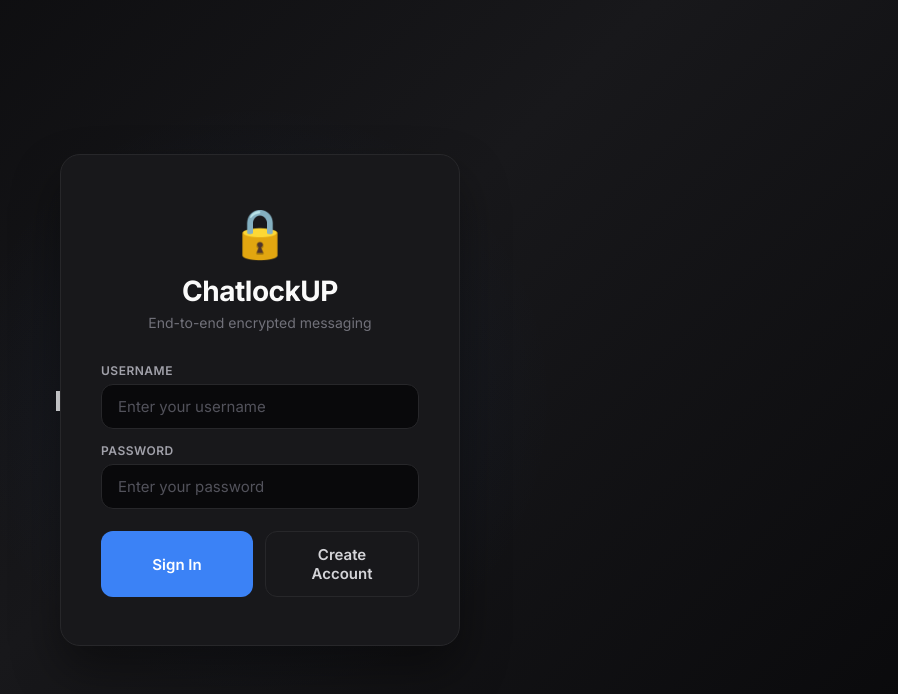
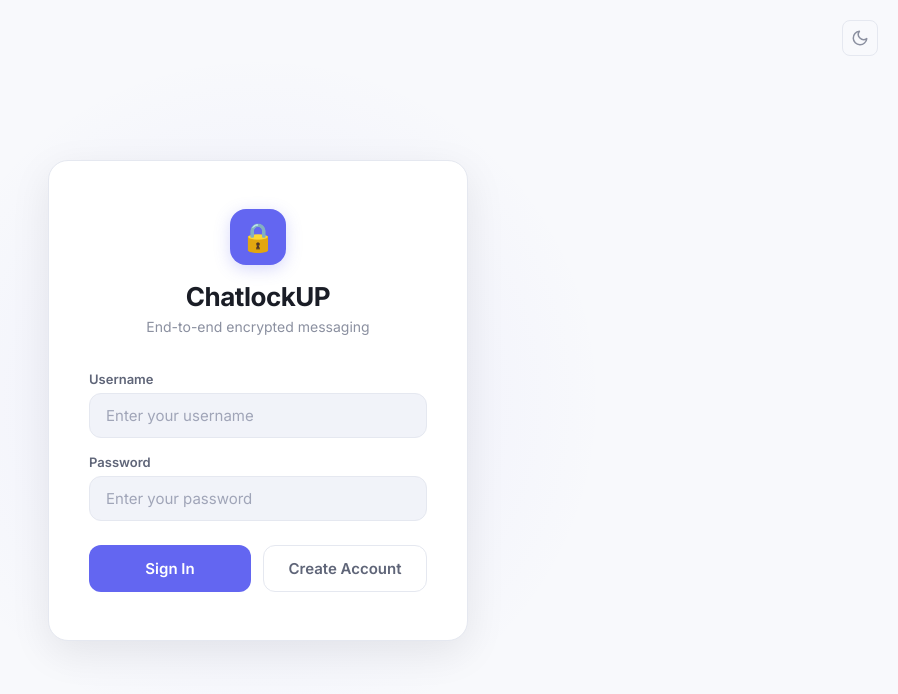
Before and after one commit to Aditya-Prakash14/ChatlockUP, a React (Create React App) app in the folder client/: page / in a window 1280 px wide. Shown: the top 694 px of the page, without its empty margins (382-1280 px from the left). Built offline with nearby package versions, Linux system fonts and the light colour scheme; no server answers.

Commit message:
feat(styles): update App.css for improved theming and layout consistency

```diff
--- a/client/src/App.css
+++ b/client/src/App.css
@@ -7,7 +7,7 @@
   align-items: center;
   justify-content: center;
   height: 100vh;
-  background: linear-gradient(135deg, #09090b 0%, #18181b 50%, #09090b 100%);
+  background: var(--bg-secondary);
   position: relative;
   overflow: hidden;
 }
@@ -15,9 +15,9 @@
 .auth-screen::before {
   content: '';
   position: absolute;
-  width: 600px;
-  height: 600px;
-  background: radial-gradient(circle, rgba(59, 130, 246, 0.08) 0%, transparent 70%);
+  width: 700px;
+  height: 700px;
+  background: radial-gradient(circle, var(--accent-light) 0%, transparent 70%);
   top: 50%;
   left: 50%;
   transform: translate(-50%, -50%);
@@ -26,51 +26,58 @@
 
 .auth-card {
   position: relative;
-  background: #18181b;
-  border: 1px solid #27272a;
-  border-radius: 20px;
+  background: var(--bg-primary);
+  border: 1px solid var(--border-primary);
+  border-radius: var(--radius-xl);
   padding: 48px 40px;
-  width: 400px;
+  width: 420px;
   max-width: 90vw;
-  box-shadow: 0 24px 48px rgba(0, 0, 0, 0.4);
-  animation: fadeUp 0.4s ease-out;
+  box-shadow: var(--shadow-lg);
+  animation: fadeUp 0.5s cubic-bezier(0.16, 1, 0.3, 1);
 }
 
 @keyframes fadeUp {
-  from { opacity: 0; transform: translateY(20px); }
+  from { opacity: 0; transform: translateY(24px); }
   to { opacity: 1; transform: translateY(0); }
 }
 
 .auth-logo {
   text-align: center;
-  margin-bottom: 32px;
+  margin-bottom: 36px;
 }
 
 .auth-logo .logo-icon {
-  font-size: 48px;
-  display: block;
-  margin-bottom: 12px;
+  width: 56px;
+  height: 56px;
+  background: var(--accent);
+  border-radius: var(--radius-lg);
+  display: flex;
+  align-items: center;
+  justify-content: center;
+  font-size: 28px;
+  margin: 0 auto 16px;
+  box-shadow: 0 4px 16px var(--accent-shadow);
 }
 
 .auth-logo h1 {
-  font-size: 28px;
+  font-size: 26px;
   font-weight: 700;
-  color: #fafafa;
+  color: var(--text-primary);
   letter-spacing: -0.5px;
 }
 
 .auth-logo p {
-  color: #71717a;
+  color: var(--text-tertiary);
   font-size: 14px;
   margin-top: 6px;
 }
 
 .auth-error {
-  background: rgba(239, 68, 68, 0.1);
-  border: 1px solid rgba(239, 68, 68, 0.2);
-  color: #fca5a5;
+  background: var(--error-bg);
+  border: 1px solid var(--error-border);
+  color: var(--error);
   padding: 10px 14px;
-  border-radius: 10px;
+  border-radius: var(--radius-md);
   font-size: 13px;
   margin-bottom: 16px;
   text-align: center;
@@ -79,42 +86,36 @@
 .auth-form {
   display: flex;
   flex-direction: column;
-  gap: 14px;
-}
-
-.input-group {
-  position: relative;
+  gap: 16px;
 }
 
 .input-group label {
   display: block;
-  font-size: 12px;
+  font-size: 13px;
   font-weight: 600;
-  color: #a1a1aa;
+  color: var(--text-secondary);
   margin-bottom: 6px;
-  text-transform: uppercase;
-  letter-spacing: 0.5px;
 }
 
 .input-group input {
   width: 100%;
   padding: 12px 16px;
-  background: #09090b;
-  border: 1px solid #27272a;
-  border-radius: 12px;
-  color: #fafafa;
+  background: var(--bg-input);
+  border: 1px solid var(--border-primary);
+  border-radius: var(--radius-md);
+  color: var(--text-primary);
   font-size: 15px;
   transition: border-color 0.2s, box-shadow 0.2s;
   outline: none;
 }
 
 .input-group input:focus {
-  border-color: #3b82f6;
-  box-shadow: 0 0 0 3px rgba(59, 130, 246, 0.15);
+  border-color: var(--accent);
+  box-shadow: 0 0 0 3px var(--accent-light);
 }
 
 .input-group input::placeholder {
-  color: #52525b;
+  color: var(--text-placeholder);
 }
 
 .auth-buttons {
@@ -127,19 +128,19 @@
   flex: 1;
   padding: 13px 20px;
   border: none;
-  border-radius: 12px;
+  border-radius: var(--radius-md);
   font-size: 15px;
   font-weight: 600;
   cursor: pointer;
   transition: all 0.2s;
-  background: #3b82f6;
+  background: var(--accent);
   color: #fff;
 }
 
 .btn-primary:hover {
-  background: #2563eb;
+  background: var(--accent-hover);
   transform: translateY(-1px);
-  box-shadow: 0 4px 12px rgba(59, 130, 246, 0.3);
+  box-shadow: 0 4px 14px var(--accent-shadow);
 }
 
 .btn-primary:active {
@@ -149,19 +150,26 @@
 .btn-secondary {
   flex: 1;
   padding: 13px 20px;
-  border: 1px solid #27272a;
-  border-radius: 12px;
+  border: 1px solid var(--border-primary);
+  border-radius: var(--radius-md);
   font-size: 15px;
   font-weight: 600;
   cursor: pointer;
   transition: all 0.2s;
   background: transparent;
-  color: #d4d4d8;
+  color: var(--text-secondary);
 }
 
 .btn-secondary:hover {
-  background: #27272a;
-  border-color: #3f3f46;
+  background: var(--bg-hover);
+  border-color: var(--border-primary);
+  color: var(--text-primary);
+}
+
+.auth-theme-toggle {
+  position: absolute;
+  top: 20px;
+  right: 20px;
 }
 
 /* ══════════════════════════════════════
@@ -171,23 +179,21 @@
 .chat-layout {
   display: flex;
   height: 100vh;
-  background: #09090b;
+  background: var(--bg-primary);
 }
 
-/* ── SIDEBAR ── */
-
 .sidebar {
-  width: 320px;
-  min-width: 320px;
-  background: #18181b;
-  border-right: 1px solid #27272a;
+  width: 340px;
+  min-width: 340px;
+  background: var(--bg-primary);
+  border-right: 1px solid var(--border-primary);
   display: flex;
   flex-direction: column;
 }
 
 .sidebar-header {
-  padding: 20px;
-  border-bottom: 1px solid #27272a;
+  padding: 18px 20px;
+  border-bottom: 1px solid var(--border-secondary);
   display: flex;
   align-items: center;
   justify-content: space-between;
@@ -202,8 +208,8 @@
 .user-avatar {
   width: 40px;
   height: 40px;
-  border-radius: 50%;
-  background: linear-gradient(135deg, #3b82f6, #8b5cf6);
+  border-radius: var(--radius-full);
+  background: linear-gradient(135deg, var(--accent), #a78bfa);
   display: flex;
   align-items: center;
   justify-content: center;
@@ -223,32 +229,38 @@
 .user-info .user-name {
   font-weight: 600;
   font-size: 15px;
-  color: #fafafa;
+  color: var(--text-primary);
 }
 
 .user-info .user-status {
   font-size: 12px;
-  color: #22c55e;
+  color: var(--success);
   display: flex;
   align-items: center;
-  gap: 4px;
+  gap: 5px;
 }
 
 .user-info .user-status::before {
   content: '';
-  width: 6px;
-  height: 6px;
-  background: #22c55e;
+  width: 7px;
+  height: 7px;
+  background: var(--success);
   border-radius: 50%;
   display: inline-block;
 }
 
+.sidebar-actions {
+  display: flex;
+  align-items: center;
+  gap: 6px;
+}
+
 .btn-logout {
-  padding: 8px 14px;
+  padding: 7px 14px;
   background: transparent;
-  border: 1px solid #27272a;
-  border-radius: 8px;
-  color: #71717a;
+  border: 1px solid var(--border-primary);
+  border-radius: var(--radius-sm);
+  color: var(--text-tertiary);
   font-size: 12px;
   font-weight: 500;
   cursor: pointer;
@@ -256,16 +268,39 @@
 }
 
 .btn-logout:hover {
-  background: #27272a;
-  color: #d4d4d8;
-  border-color: #3f3f46;
+  background: var(--bg-hover);
+  color: var(--text-secondary);
+  border-color: var(--border-primary);
 }
 
-/* ── Search / Add Contact ── */
+.theme-toggle {
+  width: 36px;
+  height: 36px;
+  border-radius: var(--radius-sm);
+  border: 1px solid var(--border-primary);
+  background: transparent;
+  color: var(--text-tertiary);
+  cursor: pointer;
+  display: flex;
+  align-items: center;
+  justify-content: center;
+  transition: all 0.2s;
+  flex-shrink: 0;
+}
+
+.theme-toggle:hover {
+  background: var(--bg-hover);
+  color: var(--text-secondary);
+}
+
+.theme-toggle svg {
+  width: 18px;
+  height: 18px;
+}
 
 .search-bar {
   padding: 14px 20px;
-  border-bottom: 1px solid #27272a;
+  border-bottom: 1px solid var(--border-secondary);
 }
 
 .search-bar form {
@@ -276,30 +311,30 @@
 .search-bar input {
   flex: 1;
   padding: 10px 14px;
-  background: #27272a;
-  border: 1px solid #3f3f46;
-  border-radius: 10px;
-  color: #fafafa;
+  background: var(--bg-input);
+  border: 1px solid var(--border-primary);
+  border-radius: var(--radius-md);
+  color: var(--text-primary);
   font-size: 14px;
   outline: none;
   transition: border-color 0.2s, box-shadow 0.2s;
 }
 
 .search-bar input:focus {
-  border-color: #3b82f6;
-  box-shadow: 0 0 0 2px rgba(59, 130, 246, 0.12);
+  border-color: var(--accent);
+  box-shadow: 0 0 0 2px var(--accent-light);
 }
 
 .search-bar input::placeholder {
-  color: #71717a;
+  color: var(--text-placeholder);
 }
 
 .btn-add {
   width: 40px;
   height: 40px;
-  border-radius: 10px;
+  border-radius: var(--radius-md);
   border: none;
-  background: #3b82f6;
+  background: var(--accent);
   color: #fff;
   font-size: 20px;
   font-weight: 300;
@@ -312,11 +347,9 @@
 }
 
 .btn-add:hover {
-  background: #2563eb;
+  background: var(--accent-hover);
   transform: scale(1.05);
 }
-
-/* ── Contact List ── */
 
 .contact-list {
   flex: 1;
@@ -330,7 +363,7 @@
   font-weight: 700;
   text-transform: uppercase;
   letter-spacing: 1px;
-  color: #52525b;
+  color: var(--text-tertiary);
 }
 
 .contact-item {
@@ -338,28 +371,28 @@
   align-items: center;
   gap: 12px;
   padding: 12px 14px;
-  border-radius: 12px;
+  border-radius: var(--radius-md);
   cursor: pointer;
   transition: background 0.15s;
   position: relative;
 }
 
 .contact-item:hover {
-  background: #27272a;
+  background: var(--bg-hover);
 }
 
 .contact-item.active {
-  background: #3b82f6;
+  background: var(--accent);
 }
 
 .contact-item.active:hover {
-  background: #2563eb;
+  background: var(--accent-hover);
 }
 
 .contact-item .contact-name {
   font-size: 15px;
   font-weight: 500;
-  color: #e4e4e7;
+  color: var(--text-primary);
 }
 
 .contact-item.active .contact-name {
@@ -368,11 +401,11 @@
 
 .contact-item .contact-preview {
   font-size: 12px;
-  color: #71717a;
+  color: var(--text-tertiary);
   white-space: nowrap;
   overflow: hidden;
   text-overflow: ellipsis;
-  max-width: 160px;
+  max-width: 170px;
 }
 
 .contact-item.active .contact-preview {
@@ -381,10 +414,10 @@
 
 .contact-empty {
   text-align: center;
-  padding: 40px 20px;
-  color: #52525b;
-  font-size: 13px;
-  line-height: 1.6;
+  padding: 48px 20px;
+  color: var(--text-tertiary);
+  font-size: 14px;
+  line-height: 1.7;
 }
 
 /* ══════════════════════════════════════
@@ -396,9 +429,8 @@
   display: flex;
   flex-direction: column;
   min-width: 0;
+  background: var(--bg-chat);
 }
-
-/* ── Empty state ── */
 
 .chat-empty {
   flex: 1;
@@ -406,37 +438,36 @@
   align-items: center;
   justify-content: center;
   flex-direction: column;
-  gap: 16px;
+  gap: 12px;
 }
 
 .chat-empty .empty-icon {
-  font-size: 64px;
-  opacity: 0.3;
+  font-size: 56px;
+  opacity: 0.25;
 }
 
 .chat-empty h2 {
-  font-size: 22px;
+  font-size: 20px;
   font-weight: 600;
-  color: #52525b;
+  color: var(--text-tertiary);
 }
 
 .chat-empty p {
   font-size: 14px;
-  color: #3f3f46;
+  color: var(--text-tertiary);
   max-width: 280px;
   text-align: center;
-  line-height: 1.5;
+  line-height: 1.6;
+  opacity: 0.7;
 }
-
-/* ── Chat header ── */
 
 .chat-header {
   padding: 16px 24px;
-  border-bottom: 1px solid #27272a;
+  border-bottom: 1px solid var(--border-secondary);
   display: flex;
   align-items: center;
   justify-content: space-between;
-  background: #18181b;
+  background: var(--bg-primary);
 }
 
 .chat-header .header-left {
@@ -448,12 +479,12 @@
 .chat-header .header-name {
   font-size: 16px;
   font-weight: 600;
-  color: #fafafa;
+  color: var(--text-primary);
 }
 
 .chat-header .header-status {
   font-size: 12px;
-  color: #71717a;
+  color: var(--text-tertiary);
 }
 
 .e2e-badge {
@@ -461,16 +492,19 @@
   align-items: center;
   gap: 6px;
   padding: 5px 12px;
-  background: rgba(34, 197, 94, 0.08);
-  border: 1px solid rgba(34, 197, 94, 0.15);
-  border-radius: 20px;
+  background: rgba(16, 185, 129, 0.06);
+  border: 1px solid rgba(16, 185, 129, 0.12);
+  border-radius: var(--radius-full);
   font-size: 11px;
   font-weight: 600;
-  color: #4ade80;
+  color: var(--success);
   letter-spacing: 0.3px;
 }
 
-/* ── Messages area ── */
+[data-theme="dark"] .e2e-badge {
+  background: rgba(52, 211, 153, 0.08);
+  border-color: rgba(52, 211, 153, 0.15);
+}
 
 .messages-area {
   flex: 1;
@@ -479,18 +513,15 @@
   display: flex;
   flex-direction: column;
   gap: 4px;
-  background: #09090b;
 }
-
-/* ── Message bubbles ── */
 
 .message-row {
   display: flex;
-  animation: msgIn 0.2s ease-out;
+  animation: msgIn 0.25s cubic-bezier(0.16, 1, 0.3, 1);
 }
 
 @keyframes msgIn {
-  from { opacity: 0; transform: translateY(8px); }
+  from { opacity: 0; transform: translateY(6px); }
   to { opacity: 1; transform: translateY(0); }
 }
 
@@ -507,19 +538,20 @@
   padding: 10px 16px;
   border-radius: 18px;
   position: relative;
-  line-height: 1.45;
+  line-height: 1.5;
   word-break: break-word;
+  box-shadow: var(--shadow-bubble);
 }
 
 .message-row.mine .message-bubble {
-  background: #3b82f6;
-  color: #fff;
+  background: var(--bubble-mine);
+  color: var(--bubble-mine-text);
   border-bottom-right-radius: 6px;
 }
 
 .message-row.theirs .message-bubble {
-  background: #27272a;
-  color: #e4e4e7;
+  background: var(--bubble-theirs);
+  color: var(--bubble-theirs-text);
   border-bottom-left-radius: 6px;
 }
 
@@ -529,18 +561,16 @@
 
 .message-bubble .msg-time {
   font-size: 10px;
-  opacity: 0.55;
+  opacity: 0.5;
   text-align: right;
   margin-top: 4px;
   display: block;
 }
 
-/* ── Compose bar ── */
-
 .compose-bar {
   padding: 16px 24px;
-  border-top: 1px solid #27272a;
-  background: #18181b;
+  border-top: 1px solid var(--border-secondary);
+  background: var(--bg-primary);
 }
 
 .compose-bar form {
@@ -552,32 +582,31 @@
 .compose-bar input {
   flex: 1;
   padding: 14px 18px;
-  background: #27272a;
-  border: 1px solid #3f3f46;
-  border-radius: 14px;
-  color: #fafafa;
+  background: var(--bg-input);
+  border: 1px solid var(--border-primary);
+  border-radius: var(--radius-lg);
+  color: var(--text-primary);
   font-size: 15px;
   outline: none;
   transition: border-color 0.2s, box-shadow 0.2s;
 }
 
 .compose-bar input:focus {
-  border-color: #3b82f6;
-  box-shadow: 0 0 0 3px rgba(59, 130, 246, 0.12);
+  border-color: var(--accent);
+  box-shadow: 0 0 0 3px var(--accent-light);
 }
 
 .compose-bar input::placeholder {
-  color: #52525b;
+  color: var(--text-placeholder);
 }
 
 .btn-send {
   width: 48px;
   height: 48px;
-  border-radius: 14px;
+  border-radius: var(--radius-lg);
   border: none;
-  background: #3b82f6;
+  background: var(--accent);
   color: #fff;
-  font-size: 20px;
   cursor: pointer;
   display: flex;
   align-items: center;
@@ -587,7 +616,7 @@
 }
 
 .btn-send:hover {
-  background: #2563eb;
+  background: var(--accent-hover);
   transform: scale(1.05);
 }
 
@@ -601,18 +630,16 @@
   fill: currentColor;
 }
 
-/* ── Date separator ── */
-
 .date-separator {
   text-align: center;
   padding: 12px 0;
 }
 
 .date-separator span {
-  background: #18181b;
+  background: var(--bg-tertiary);
   padding: 4px 14px;
-  border-radius: 8px;
+  border-radius: var(--radius-sm);
   font-size: 11px;
-  color: #71717a;
+  color: var(--text-tertiary);
   font-weight: 500;
 }
```
